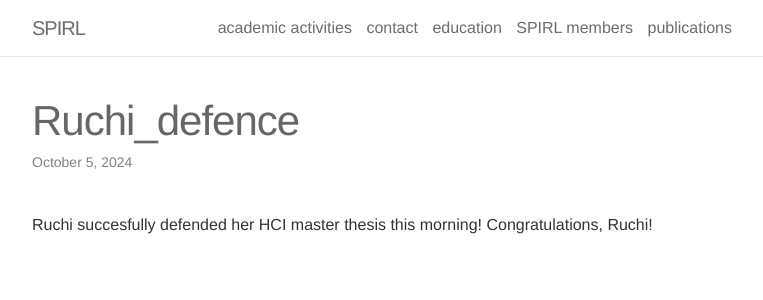
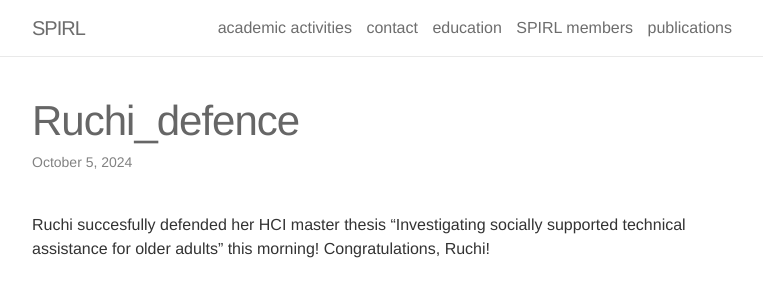
Before and after one commit to estobert/stobert-website, a Jekyll site: the page built from _news/ruchi_defence.md, in a window 1280 px wide. Shown: the top 300 px of the page, without its empty margins (258-1021 px from the left). Built offline with Jekyll 4.4.1, drawn with Linux system fonts in a browser that asks for light colours.

Commit message:
Update ruchi_defence.md

```diff
--- a/_news/ruchi_defence.md
+++ b/_news/ruchi_defence.md
@@ -3,4 +3,4 @@ layout: post
 date: 2024-10-5
 inline: true
 ---
-Ruchi succesfully defended her HCI master thesis this morning! Congratulations, Ruchi!
+Ruchi succesfully defended her HCI master thesis "Investigating socially supported technical assistance for older adults" this morning! Congratulations, Ruchi!
```
